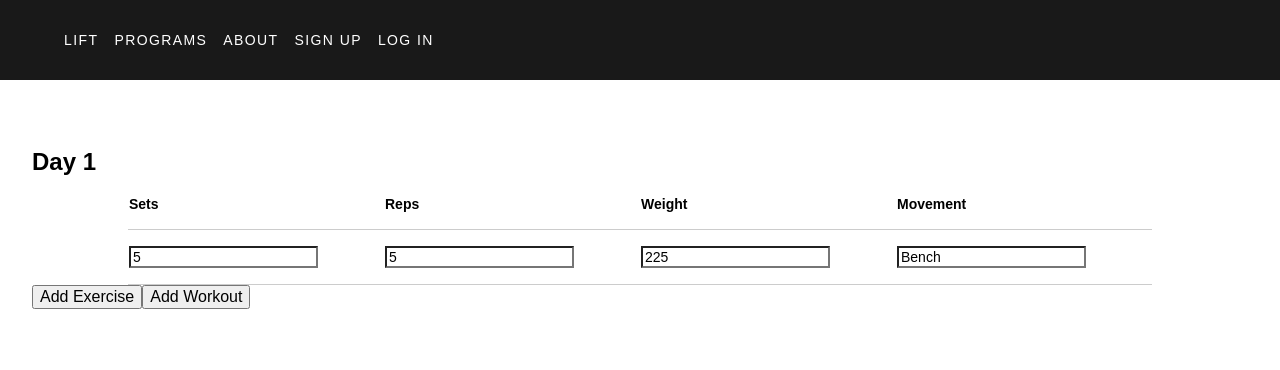
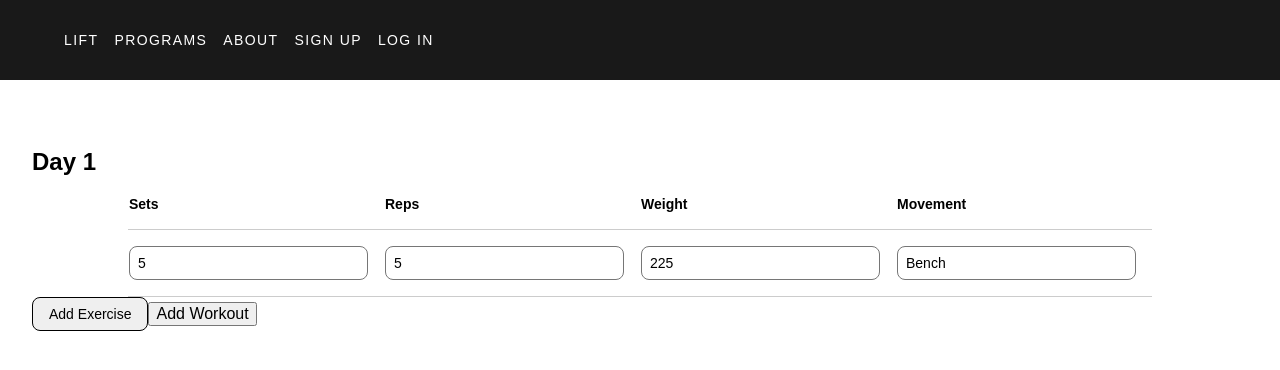
Before and after one commit to teddykoker/lift, a React (Create React App) app in the folder client/: page /newProgram in a window 1280 px wide. Shown: the top 370 px of the page. Built offline with nearby package versions, Linux system fonts and the light colour scheme.

Commit message:
trying to make grid look better

```diff
--- a/client/src/components/NewProgram.js
+++ b/client/src/components/NewProgram.js
@@ -3,7 +3,7 @@ import React, { Component } from "react";
 const tableStyle = "f6 w-100 mw8 center";
 const headerStyle = "fw6 bb b--black-20 tl pb3 pr3 bg-white";
 const cellStyle = "pv3 pr3 bb b--black-20";
-const inputStyle = "input-reset";
+const inputStyle = "pa2 input-reset ba bg-transparent br3 w-100";
 
 const EditExercise = ({ exercise, onChange }) => {
   return (
@@ -73,7 +73,12 @@ const EditWorkout = ({ workout, onChange, addExercise }) => {
           <tbody className="lh-copy">{rows}</tbody>
         </table>
       </div>
-      <button onClick={addExercise}>Add Exercise</button>
+      <button
+        className={"f6 link dim br3 ba ph3 pv2 mg2 dib black bg-lightgray"}
+        onClick={addExercise}
+      >
+        Add Exercise
+      </button>
     </React.Fragment>
   );
 };
```
